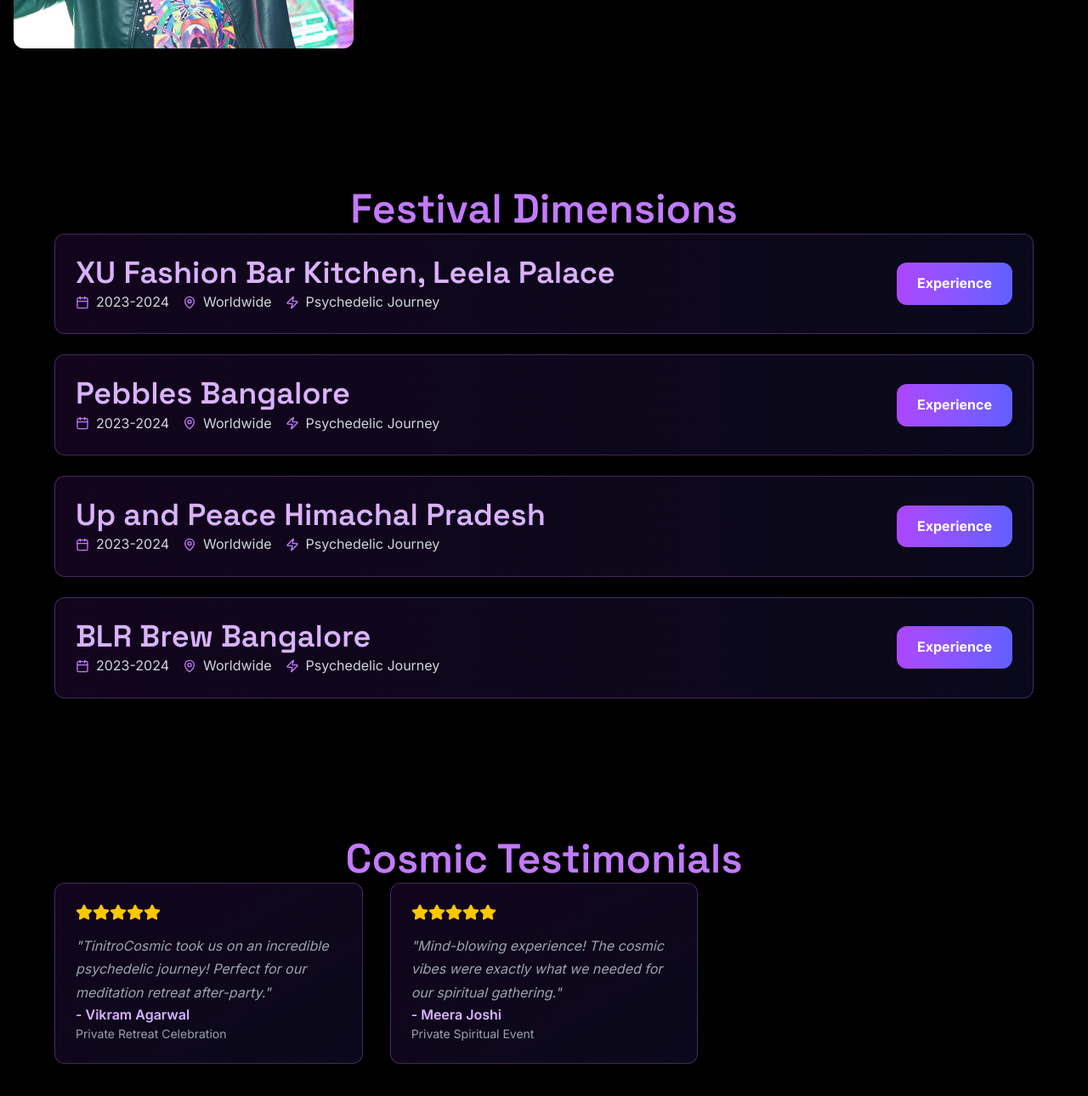
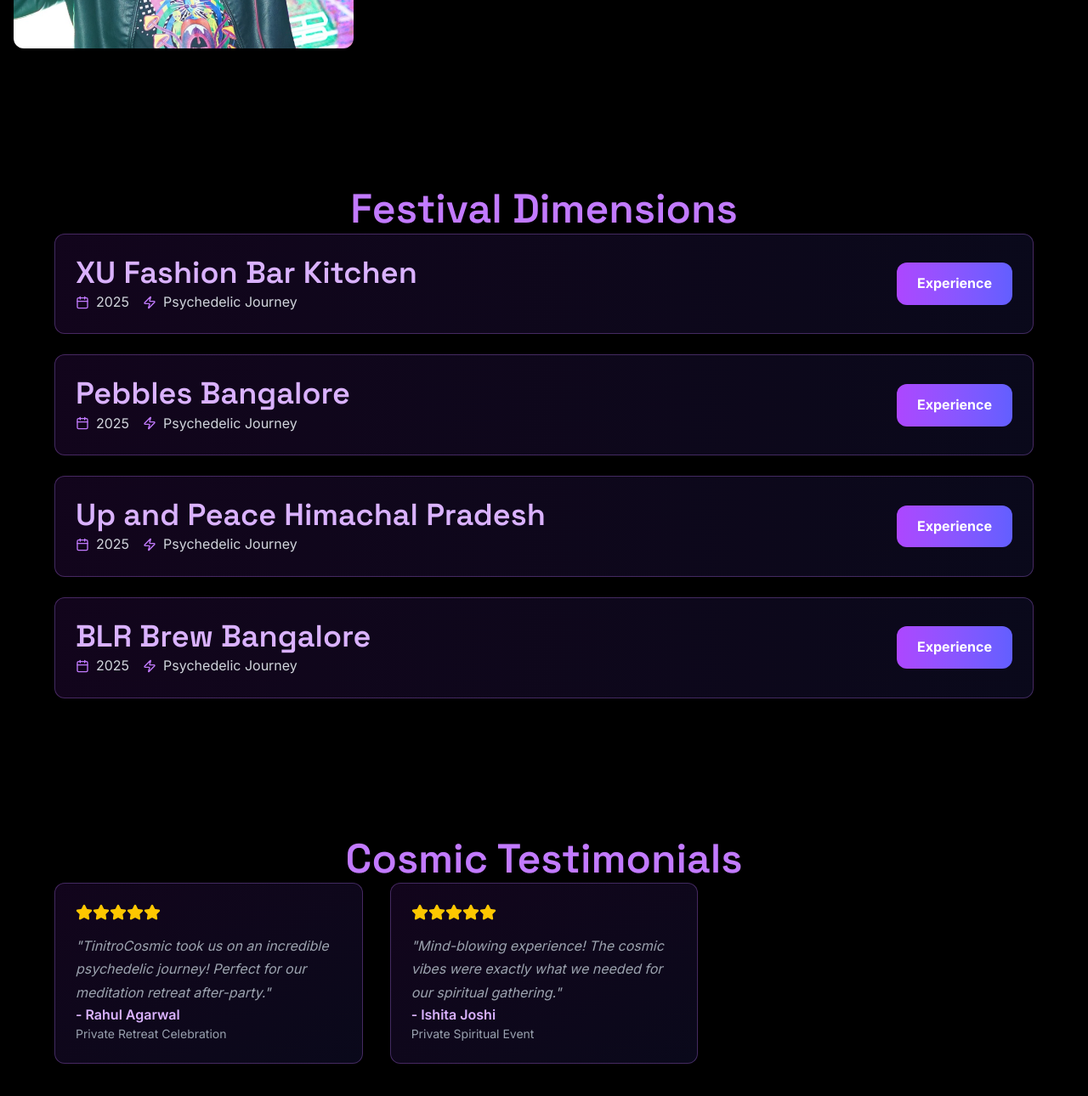
Before and after one commit to Amalanilkumar282/djfelicitous, a Next.js app: page /psytrance in a window 1280 px wide. Shown: the part 2286-3576 px from the top of the page at 85% size. Built offline with nearby package versions, Linux system fonts and the light colour scheme.

Commit message:
venue updates

```diff
--- a/src/app/bollywood/page.tsx
+++ b/src/app/bollywood/page.tsx
@@ -1,7 +1,7 @@
 'use client';
 
 import { motion } from 'framer-motion';
-import { Calendar, MapPin, Users, Star, ExternalLink } from 'lucide-react';
+import { Calendar, Users, Star, ExternalLink } from 'lucide-react';
 import { djProfiles } from '@/data/djProfiles';
 import { placeholderImages } from '@/utils/placeholders';
 import Link from 'next/link';
@@ -236,11 +236,7 @@ const BollywoodPage = () => {
                     <div className="flex flex-wrap gap-4 text-executive-slate">
                       <div className="flex items-center gap-2">
                         <Calendar className="w-4 h-4 text-executive-teal" />
-                        <span>2023-2024</span>
-                      </div>
-                      <div className="flex items-center gap-2">
-                        <MapPin className="w-4 h-4 text-executive-teal" />
-                        <span>Various Venues</span>
+                        <span>2025</span>
                       </div>
                       <div className="flex items-center gap-2">
                         <Users className="w-4 h-4 text-executive-teal" />
--- a/src/app/psytrance/page.tsx
+++ b/src/app/psytrance/page.tsx
@@ -1,7 +1,7 @@
 'use client';
 
 import { motion } from 'framer-motion';
-import { Calendar, MapPin, Star, ExternalLink, Zap } from 'lucide-react';
+import { Calendar, Star, ExternalLink, Zap } from 'lucide-react';
 import { djProfiles } from '@/data/djProfiles';
 import { placeholderImages } from '@/utils/placeholders';
 import Link from 'next/link';
@@ -270,11 +270,7 @@ const PsytrancePage = () => {
                     <div className="flex flex-wrap gap-4 text-gray-300">
                       <div className="flex items-center gap-2">
                         <Calendar className="w-4 h-4 text-purple-400" />
-                        <span>2023-2024</span>
-                      </div>
-                      <div className="flex items-center gap-2">
-                        <MapPin className="w-4 h-4 text-purple-400" />
-                        <span>Worldwide</span>
+                        <span>2025</span>
                       </div>
                       <div className="flex items-center gap-2">
                         <Zap className="w-4 h-4 text-purple-400" />
--- a/src/app/techno/page.tsx
+++ b/src/app/techno/page.tsx
@@ -1,7 +1,7 @@
 'use client';
 
 import { motion } from 'framer-motion';
-import { Calendar, MapPin, Star, ExternalLink, Volume2 } from 'lucide-react';
+import { Calendar, Star, ExternalLink, Volume2 } from 'lucide-react';
 import { djProfiles } from '@/data/djProfiles';
 import { placeholderImages } from '@/utils/placeholders';
 import Link from 'next/link';
@@ -308,11 +308,7 @@ const TechnoPage = () => {
                     <div className="flex flex-wrap gap-4 text-gray-300 font-mono">
                       <div className="flex items-center gap-2">
                         <Calendar className="w-4 h-4 text-cyan-400" />
-                        <span>2023-2024</span>
-                      </div>
-                      <div className="flex items-center gap-2">
-                        <MapPin className="w-4 h-4 text-cyan-400" />
-                        <span>WORLDWIDE</span>
+                        <span>2025</span>
                       </div>
                       <div className="flex items-center gap-2">
                         <Volume2 className="w-4 h-4 text-cyan-400" />
--- a/src/data/djProfiles.ts
+++ b/src/data/djProfiles.ts
@@ -88,14 +88,12 @@ export const djProfiles: DJProfile[] = [
     route: '/bollywood',
     bio: 'DJ Felicitous is a genre-fluid powerhouse who refuses to be boxed in. With an ear for global rhythms and a heart rooted in desi beats, Felicitous seamlessly blends Bollywood, South Indian hits, Techno, Commercial, and House into a high-energy sonic journey that keeps dancefloors buzzing. Whether it\'s a packed club, a destination wedding, or a private celebration, DJ Felicitous brings unmatched versatility, crowd-reading skills, and a deep connection to the vibe of every event. Each set is a dynamic story -crafted live, beat by beat, across genres and cultures.',
     gigs: [
-      'Bollywood Music Awards After Party',
-      'Diwali Festival London',
-      'Mumbai Underground',
-      'Bhangra Nights NYC',
-      'India Day Parade Official DJ',
-      'Wedding Season Tours 2023',
-      'Holi Festival Main Stage',
-      'Zee Cine Awards After Party'
+      'Bolly-Tech - Ashva Resto Hangouts',
+      'Sonic Saturday - Ashva Resto Hangouts',
+      'Housefull Sunday - BigPitcher Sarjapur',
+      'Big Bollywood Night - BigPitcher Sarjapur',
+      'Wonder Woman - Big Pitcher Sarjapur',
+      'Clubbers Friday - BigPitcher Sarjapur'
     ],
     gallery: [
       '/images/felicitous.jpg',
@@ -117,12 +115,12 @@ export const djProfiles: DJProfile[] = [
     ],
     testimonials: [
       {
-        name: 'Arjun Sharma',
+        name: 'Ankit Sharma',
         text: 'DJ Felicitous made our family function absolutely spectacular! Perfect mix of Bollywood classics and modern hits.',
         venue: 'Private Housewarming Party'
       },
       {
-        name: 'Kavya Reddy',
+        name: 'Sneha Reddy',
         text: 'Incredible energy and music selection! Our guests are still talking about how amazing the party was.',
         venue: 'Private Engagement Celebration'
       }
@@ -145,7 +143,7 @@ export const djProfiles: DJProfile[] = [
     route: '/psytrance',
     bio: 'Trinitrocosmic is an immersive psytrance experience-born from chaos, crafted for consciousness expansion. Rooted in deep frequencies and mind-bending textures, this project takes listeners on a journey through the full spectrum of Psytrance sub-genres, from hypnotic Progressive to the shadowy realms of Dark Psy, Forest, frenetic Hi-Tech, and the raw power of Psycore. Each set is a ritual-designed to break boundaries, bend time, and ignite primal energy on the dancefloor. Whether under the stars or deep in a soundproof bunker, Trinitrocosmic delivers a psychedelic odyssey that fuses ancient mysticism with futuristic sound design.',
     gigs: [
-      'XU Fashion Bar Kitchen, Leela Palace',
+      'XU Fashion Bar Kitchen',
       'Pebbles Bangalore',
       'Up and Peace Himachal Pradesh',
       'BLR Brew Bangalore'
@@ -170,12 +168,12 @@ export const djProfiles: DJProfile[] = [
     ],
     testimonials: [
       {
-        name: 'Vikram Agarwal',
+        name: 'Rahul Agarwal',
         text: 'TinitroCosmic took us on an incredible psychedelic journey! Perfect for our meditation retreat after-party.',
         venue: 'Private Retreat Celebration'
       },
       {
-        name: 'Meera Joshi',
+        name: 'Ishita Joshi',
         text: 'Mind-blowing experience! The cosmic vibes were exactly what we needed for our spiritual gathering.',
         venue: 'Private Spiritual Event'
       }
@@ -221,12 +219,12 @@ export const djProfiles: DJProfile[] = [
     ],
     testimonials: [
       {
-        name: 'Rohit Bansal',
+        name: 'Karan Bansal',
         text: 'TNT brought raw underground energy to our corporate after-party! The techno beats had everyone moving.',
         venue: 'Private Corporate Event'
       },
       {
-        name: 'Neha Iyer',
+        name: 'Riya Iyer',
         text: 'Absolutely incredible! The industrial techno vibe was perfect for our late-night private celebration.',
         venue: 'Private House Party'
       }
```
